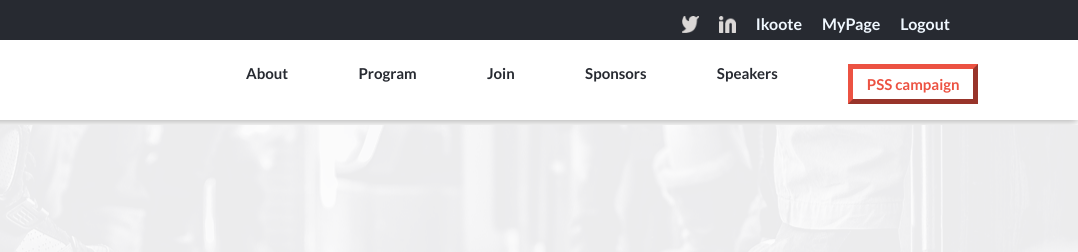
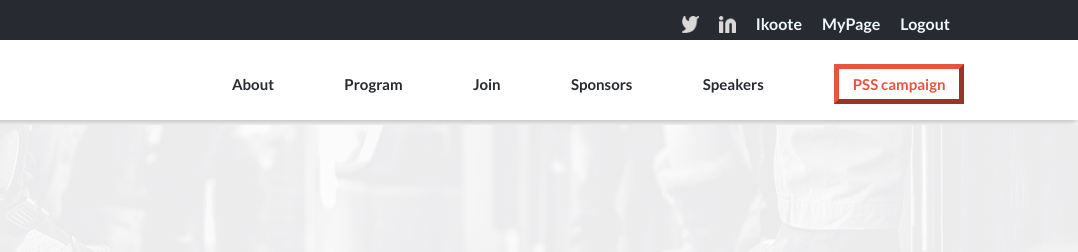
Before and after one commit to ikoote1/Physics-and-Space-Science, a website: page index.html in a window 1280 px wide. Shown: the top 252 px of the page, 202-1280 px from the left. Drawn offline with Linux system fonts and the light colour scheme.

Commit message:
Finished styling

```diff
--- a/index.css
+++ b/index.css
@@ -648,8 +648,11 @@ h4 {
     width: 65%;
     display: flex;
     flex-direction: row;
+    justify-content: center;
+    align-items: center;
     gap: 5%;
     vertical-align: middle;
+    margin-top: -30px;
   }
 
   .btn {
@@ -661,7 +664,6 @@ h4 {
     background-color: white;
     border-color: var(--red);
     color: var(--red);
-    margin-bottom: 20px;
     border-width: thick;
   }
 
```
